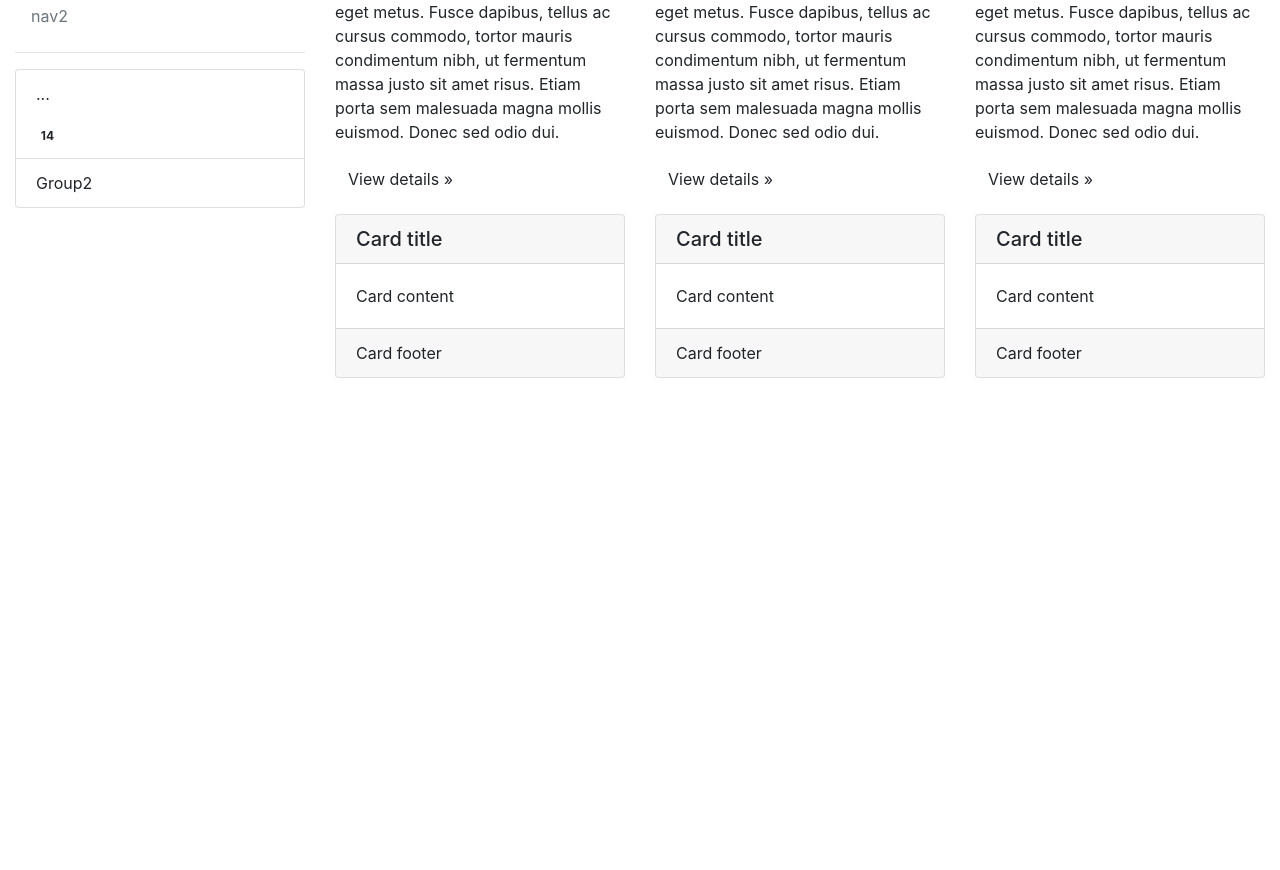
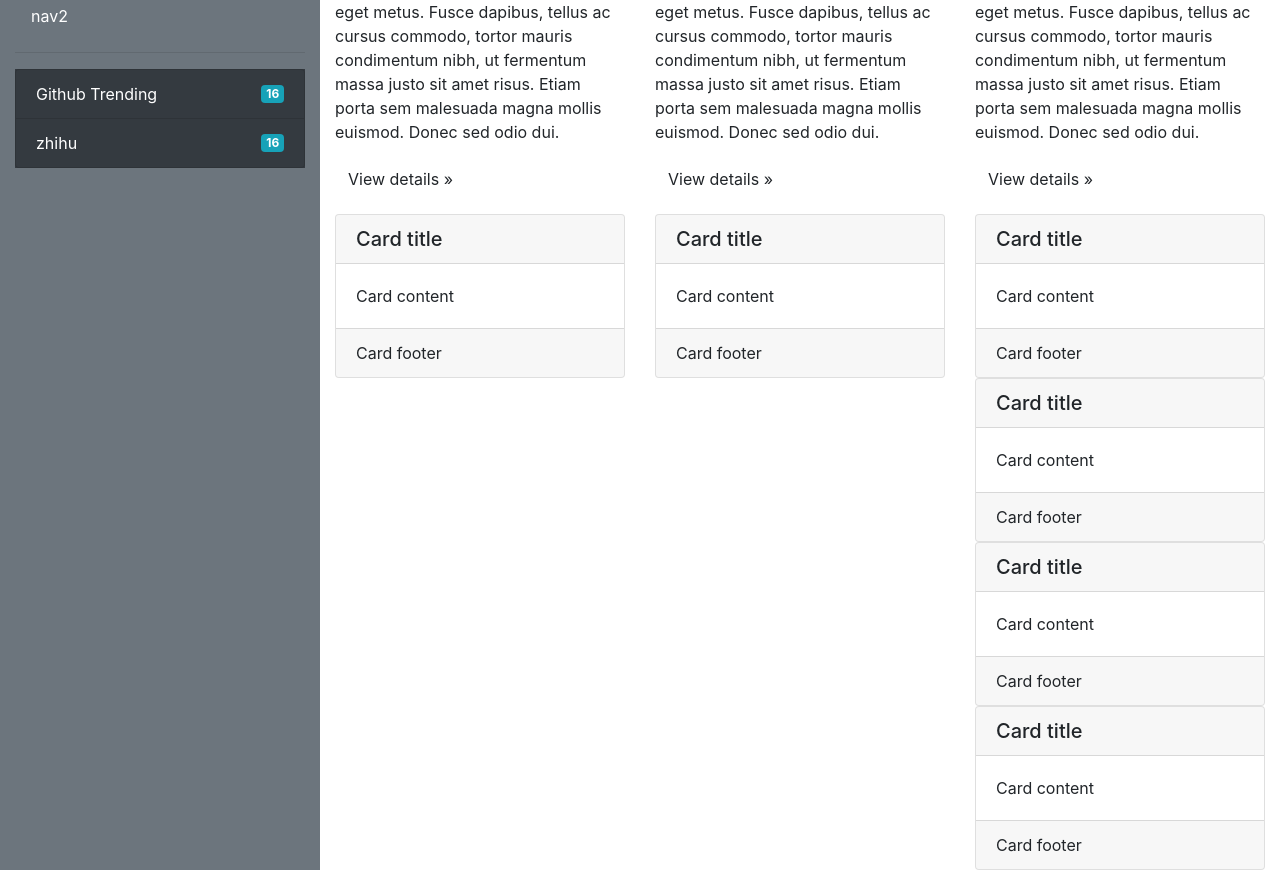
Before and after one commit to 759803573/news, a plain HTML site: page app/views/index.html in a window 1280 px wide. Shown: the part 126-996 px from the top of the page. Before the commit the page ends 800 px from the top, so only its background shows below. Drawn offline with nearby package versions, Linux system fonts and the light colour scheme.

Commit message:
Change index

```diff
--- a/app/views/index.html
+++ b/app/views/index.html
@@ -1,45 +1,46 @@
 <!DOCTYPE html>
-<html lang="en">
+<html lang="zh-cn">
   <head>
     <meta charset="utf-8">
     <meta http-equiv="X-UA-Compatible" content="IE=edge">
 
+		<meta name="viewport" content="width=device-width, initial-scale=1, shrink-to-fit=no">
+
     <title>WZQTSX-Titile</title>
 
     <link href="/assets/css/bootstrap.min.css" rel="stylesheet">
-    <link href="/assets/css/style.css" rel="stylesheet">
   </head>
   <body>
     <div class="container-fluid">
 			<div class="row">
-				<div class="col-md-3" id="sidebar">
+				<div class="col-3 bg-secondary text-white w-100"id="sidebar">
+					<div class="col-3" style="left: 0; position:fixed">
 						<h3 class="text-left" id="web_title">
 						WZQTSX-NEWS
 						</h3>
 						<ul class="nav flex-column nav-pills" id="">
 							<li class="nav-item">
-							<a class="nav-link active" href="#">nav1</a>
+								<a class="nav-link text-white active" href="#">nav1</a>
 							</li>
 							<li class="nav-item">
-							<a class="nav-link" href="#">nav2</a>
+								<a class="nav-link text-white" href="#">nav2</a>
 							</li>
 							<li class="nav-item">
-							<a class="nav-link disabled" href="#">nav2</a>
+								<a class="nav-link text-white" href="#">nav2</a>
 							</li>
 						</ul>
 						<hr />
-					<div class="list-group">
-						<div class="list-group-item">
-							<p class="list-group-item-text">
-									...
-							</p><span class="badge">14</span>
+						<div class="list-group bg-dark">
+							<div class="bg-dark text-white list-group-item d-flex justify-content-between align-items-center">
+								<a>Github Trending <a class="badge badge-info">16</a></a>
 							</div>
-						<div class="list-group-item justify-content-between">
-							Group2
+							<div class="bg-dark text-white list-group-item d-flex justify-content-between align-items-center">
+								<a>zhihu <a class="badge badge-info">16</a></a>
 							</div>
 						</div>
 					</div>
-				<div class="col-md-9">
+				</div>
+				<div class="col-9">
 					<div class="row" id="nav">
 						<div class="col-md-12">
 							<nav class="navbar navbar-expand-lg navbar-light bg-light">
@@ -159,6 +160,45 @@
 									Card footer
 								</div>
 							</div>
+							<div class="card">
+									<h5 class="card-header">
+										Card title
+									</h5>
+									<div class="card-body">
+										<p class="card-text">
+											Card content
+										</p>
+									</div>
+									<div class="card-footer">
+										Card footer
+									</div>
+								</div>
+								<div class="card">
+										<h5 class="card-header">
+											Card title
+										</h5>
+										<div class="card-body">
+											<p class="card-text">
+												Card content
+											</p>
+										</div>
+										<div class="card-footer">
+											Card footer
+										</div>
+									</div>
+									<div class="card">
+											<h5 class="card-header">
+												Card title
+											</h5>
+											<div class="card-body">
+												<p class="card-text">
+													Card content
+												</p>
+											</div>
+											<div class="card-footer">
+												Card footer
+											</div>
+										</div>
 						</div>
 					</div>
 				</div>
@@ -167,6 +207,5 @@
 
     <script src="/assets/js/jquery.min.js"></script>
     <script src="/assets/js/bootstrap.min.js"></script>
-    <script src="/assets/js/scripts.js"></script>
   </body>
 </html>
```
Lines whose indentation alone changed are shown as unchanged.
